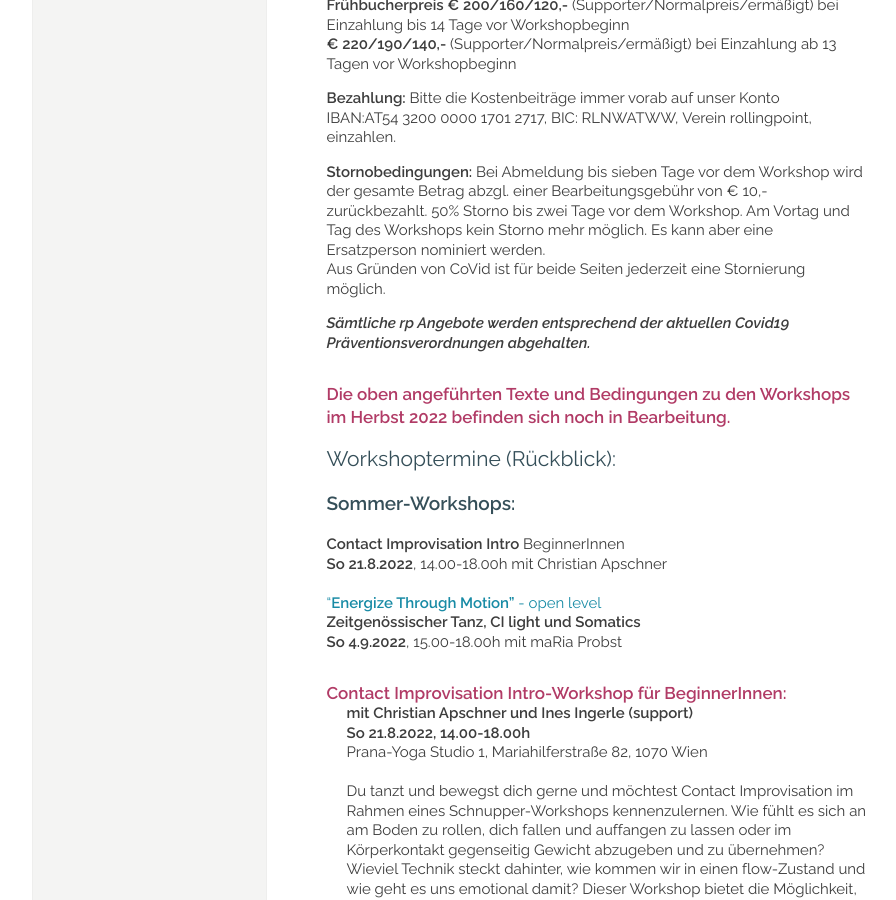
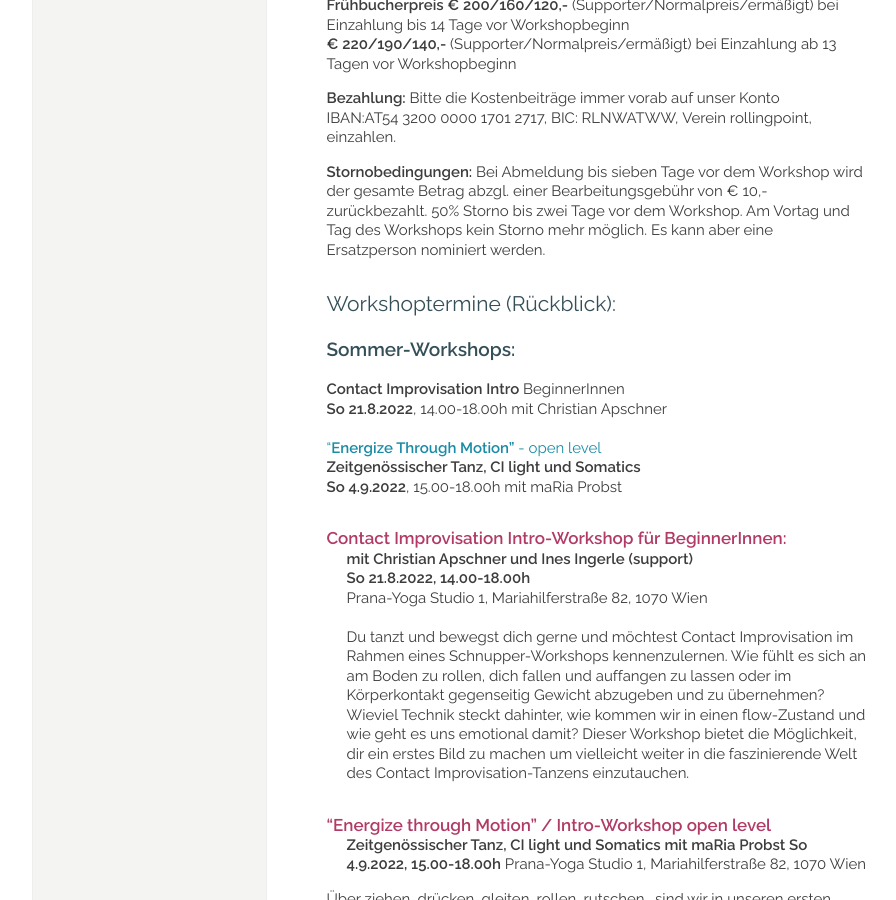
Before and after one commit to manulari/rollingpointat, a Jekyll site: the page built from _pages_de/workshops.md, in a window 1280 px wide and 900 px high, scrolled down 1999 px. Shown: the whole window, without its empty margins (152-1048 px from the left). Built offline with Jekyll 4.4.1, drawn with Linux system fonts in a browser that asks for light colours; comment, search, counter and statistics services are not loaded.

Commit message:
Update page (de) “workshops”

```diff
--- a/_pages_de/workshops.md
+++ b/_pages_de/workshops.md
@@ -5,8 +5,6 @@ title: Wochenend-Workshops
 # Wochenend-Workshops
 
 Fotocredits: He Shao Hui
-
-
 
 > ### Wochenend-Workshops Wintersemester
 >
@@ -70,12 +68,11 @@ Tel. Christian 0650 8931081, maRia 0650 9510814
 **Bezahlung:** Bitte die Kostenbeiträge immer vorab auf unser Konto\
 IBAN:AT54 3200 0000 1701 2717, BIC: RLNWATWW, Verein rollingpoint, einzahlen.
 
-**Stornobedingungen:** Bei Abmeldung bis sieben Tage vor dem Workshop wird der gesamte Betrag abzgl. einer Bearbeitungsgebühr von € 10,- zurückbezahlt. 50% Storno bis zwei Tage vor dem Workshop. Am Vortag und Tag des Workshops kein Storno mehr möglich. Es kann aber eine Ersatzperson nominiert werden.\
-Aus Gründen von CoVid ist für beide Seiten jederzeit eine Stornierung möglich.
+**Stornobedingungen:** Bei Abmeldung bis sieben Tage vor dem Workshop wird der gesamte Betrag abzgl. einer Bearbeitungsgebühr von € 10,- zurückbezahlt. 50% Storno bis zwei Tage vor dem Workshop. Am Vortag und Tag des Workshops kein Storno mehr möglich. Es kann aber eine Ersatzperson nominiert werden.
 
-***Sämtliche rp Angebote werden entsprechend der aktuellen Covid19 Präventionsverordnungen abgehalten.***
 
-#### **Die oben angeführten Texte und Bedingungen zu den Workshops im Herbst 2022 befinden sich noch in Bearbeitung.**
+
+
 
 ## Workshoptermine (Rückblick):
 
```
